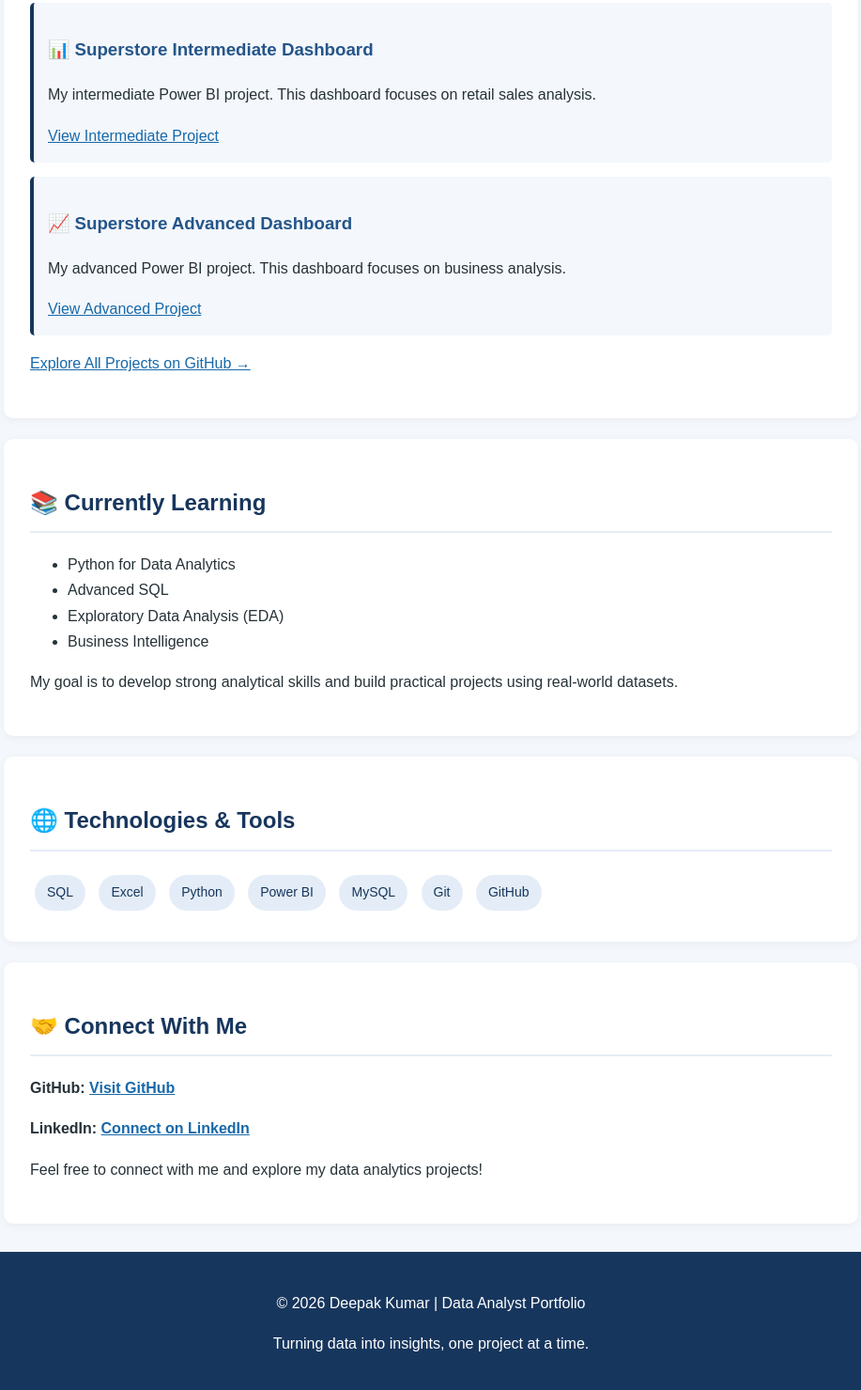
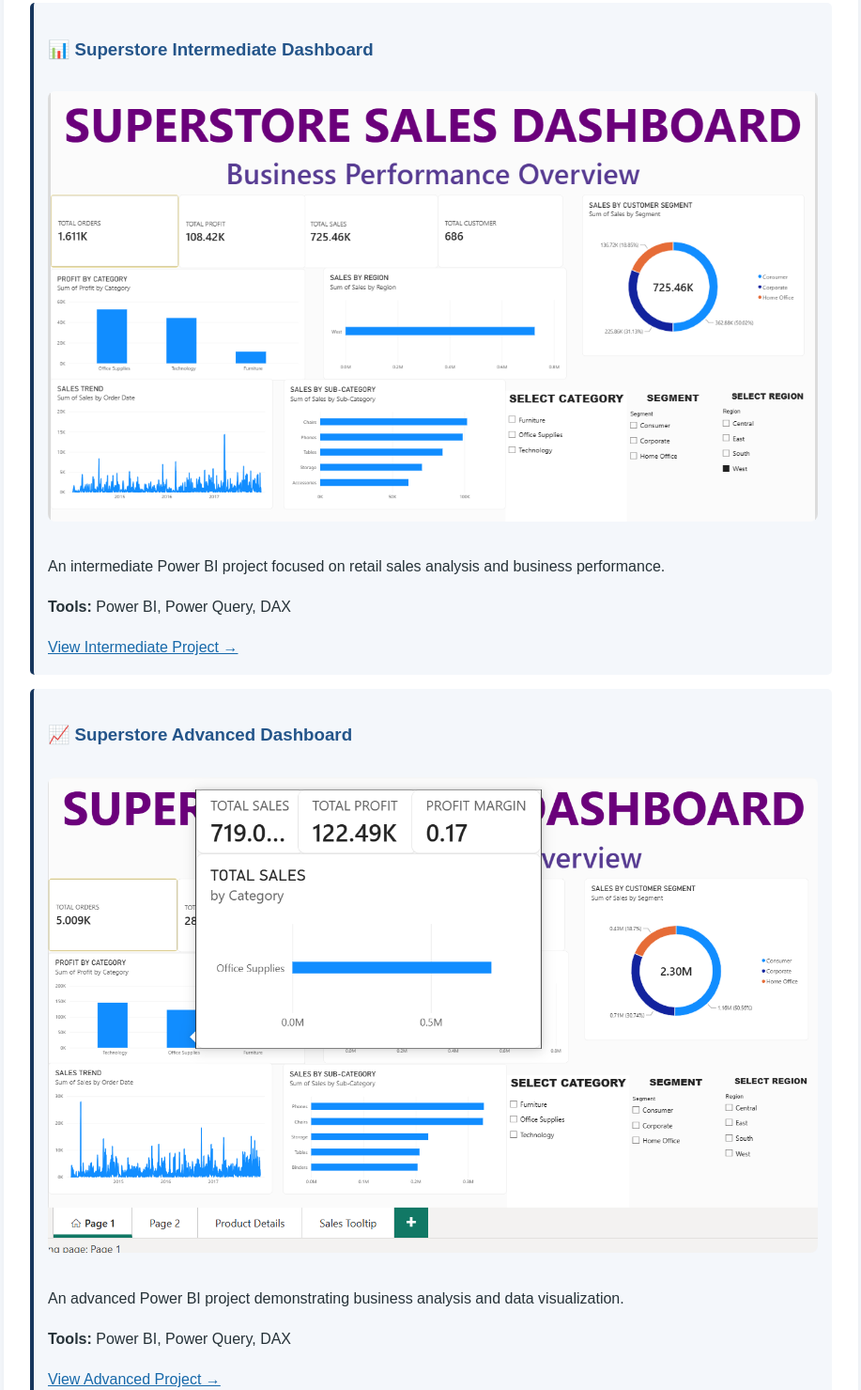
Before and after one commit to Deepak-24-lang/Data_Analyst, a plain HTML site: page index.html in a window 1280 px wide. Shown: the part 1826-3305 px from the top of the page at 94% size, without its empty margins (181-1098 px from the left). Drawn offline with Linux system fonts and the light colour scheme.

Commit message:
Enhance project descriptions and add tools section
Updated project descriptions and added tool details for Power BI dashboards.

```diff
--- a/index.html
+++ b/index.html
@@ -224,31 +224,51 @@
         </div>
 
 
+
 <div class="project">
     <h3>📊 Superstore Intermediate Dashboard</h3>
 
+    <img
+        src="power%20bi/images/Superstore_Intermediate.png"
+        alt="Superstore Intermediate Power BI Dashboard"
+        style="width:100%; border-radius:8px; margin:10px 0;"
+    >
+
     <p>
-        My intermediate Power BI project.
-        This dashboard focuses on retail sales analysis.
+        An intermediate Power BI project focused on
+        retail sales analysis and business performance.
     </p>
 
-    <a href="https://github.com/Deepak-24-lang/Data_Analyst/blob/main/power%20bi/Superstore_Intermediate.pbix" target="_blank">
-        View Intermediate Project
+    <p><b>Tools:</b> Power BI, Power Query, DAX</p>
+
+    <a href="https://github.com/Deepak-24-lang/Data_Analyst/blob/main/power%20bi/Superstore_Intermediate.pbix"
+       target="_blank">
+        View Intermediate Project →
     </a>
 </div>
 
 <div class="project">
     <h3>📈 Superstore Advanced Dashboard</h3>
 
+    <img
+        src="power%20bi/images/Superstore_Advanced.png"
+        alt="Superstore Advanced Power BI Dashboard"
+        style="width:100%; border-radius:8px; margin:10px 0;"
+    >
+
     <p>
-        My advanced Power BI project.
-        This dashboard focuses on business analysis.
+        An advanced Power BI project demonstrating
+        business analysis and data visualization.
     </p>
 
-    <a href="https://github.com/Deepak-24-lang/Data_Analyst/blob/main/power%20bi/Superstore_Advanced.pbix" target="_blank">
-        View Advanced Project
+    <p><b>Tools:</b> Power BI, Power Query, DAX</p>
+
+    <a href="https://github.com/Deepak-24-lang/Data_Analyst/blob/main/power%20bi/Superstore_Advanced.pbix"
+       target="_blank">
+        View Advanced Project →
     </a>
 </div>
+
 
 
         <p>
```
